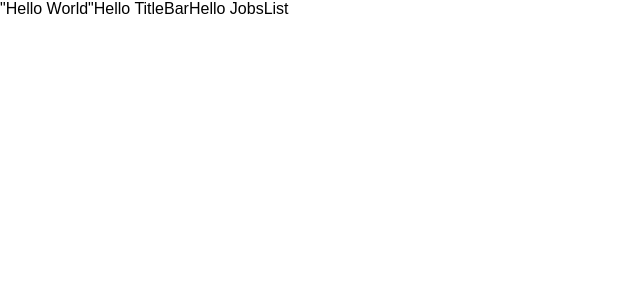
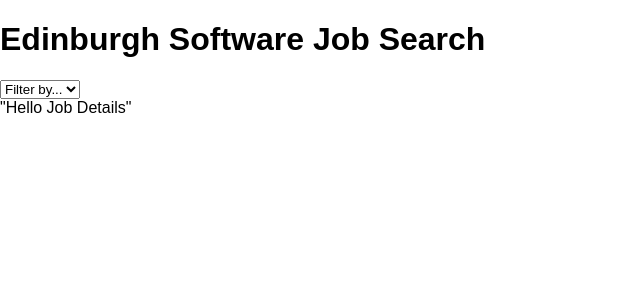
Before and after one commit to GiuseppeIbba/wk15_day03_workinpair_Lorna-job_search, a React (Create React App) app: page / in a window 1280 px wide. Shown: the top 300 px of the page, without its empty margins (0-640 px from the left). Built offline with nearby package versions, Linux system fonts and the light colour scheme; no server answers.

Commit message:
work in progress

```diff
--- a/src/App.css
+++ b/src/App.css
@@ -1,3 +1,7 @@
+*{
+  box-sizing: border-box;
+}
+
 .App {
   text-align: center;
 }
--- a/src/App.js
+++ b/src/App.js
@@ -3,6 +3,8 @@ import JobsContainer from './containers/JobsContainer';
 import './App.css';
 
 class App extends Component {
+
+
   render() {
     return (
       <JobsContainer />
--- /dev/null
+++ b/src/components/JobDetails.js
@@ -0,0 +1,12 @@
+import React, {Component} from "react";
+
+const JobDetails = (props) => {
+  return (
+    <div>
+      "Hello Job Details"
+      {/* name, employer, salary range, description, link to details, id? */}
+    </div>
+  );
+}
+
+export default JobDetails;
--- a/src/components/JobsList.js
+++ b/src/components/JobsList.js
@@ -1,8 +1,10 @@
 import React, {Component} from "react";
+import JobDetails from "./JobDetails"
 
 const JobsList = (props) => {
   return (
-    "Hello JobsList"
+    <JobDetails />
+    // eventually this will be an html collection generated from all the jobs
   );
 }
 
--- a/src/components/TitleBar.js
+++ b/src/components/TitleBar.js
@@ -2,7 +2,16 @@ import React, {Component} from 'react';
 
 const TitleBar = (props) => {
   return (
-    "Hello TitleBar"
+    <div>
+      <h1>Edinburgh Software Job Search</h1>
+      <select value="">
+        <option disabled value="">Filter by...</option>
+        {/* something here to generate the options to select from */}
+      </select>
+
+
+
+    </div>
   )
 
 
--- a/src/containers/JobsContainer.js
+++ b/src/containers/JobsContainer.js
@@ -11,10 +11,33 @@ class JobsContainer extends Component {
     }
   }
 
+  componentDidMount() {
+    // const url = "https://"+ username +"@wwww.reed.co.uk/api/1.0/search?keywords=developer&location=edinburgh";//
+    const url = "https://wwww.reed.co.uk/api/1.0/search?keywords=developer&location=edinburgh";//
+    const request = new XMLHttpRequest();
+    request.open("GET", url);
+    const username = "8eab5cd8-e801-4755-b3ee-2918f46a51e9:"
+    // request.setRequestHeader( 'Content-Type',   '' );
+    // request.setRequestHeader( 'Accept', 'application/json' );
+    request.setRequestHeader('Authorization', 'Basic ' + username);
+    // request.setRequestHeader("auth", "8eab5cd8-e801-4755-b3ee-2918f46a51e9")
+    request.addEventListener("load", () => {
+      // console.log("Loaded");
+      if(request.status !== 200) return;
+      const jsonString = request.responseText;
+      const jobsReturned = JSON.parse(jsonString);
+      // console.log(jobsReturned);
+      this.setState({
+        jobs: jobsReturned
+      })
+    })
+    request.send();
+
+  }
+
   render(){
     return (
       <div>
-        "Hello World"
         <TitleBar />
         <JobsList />
       </div>
```
